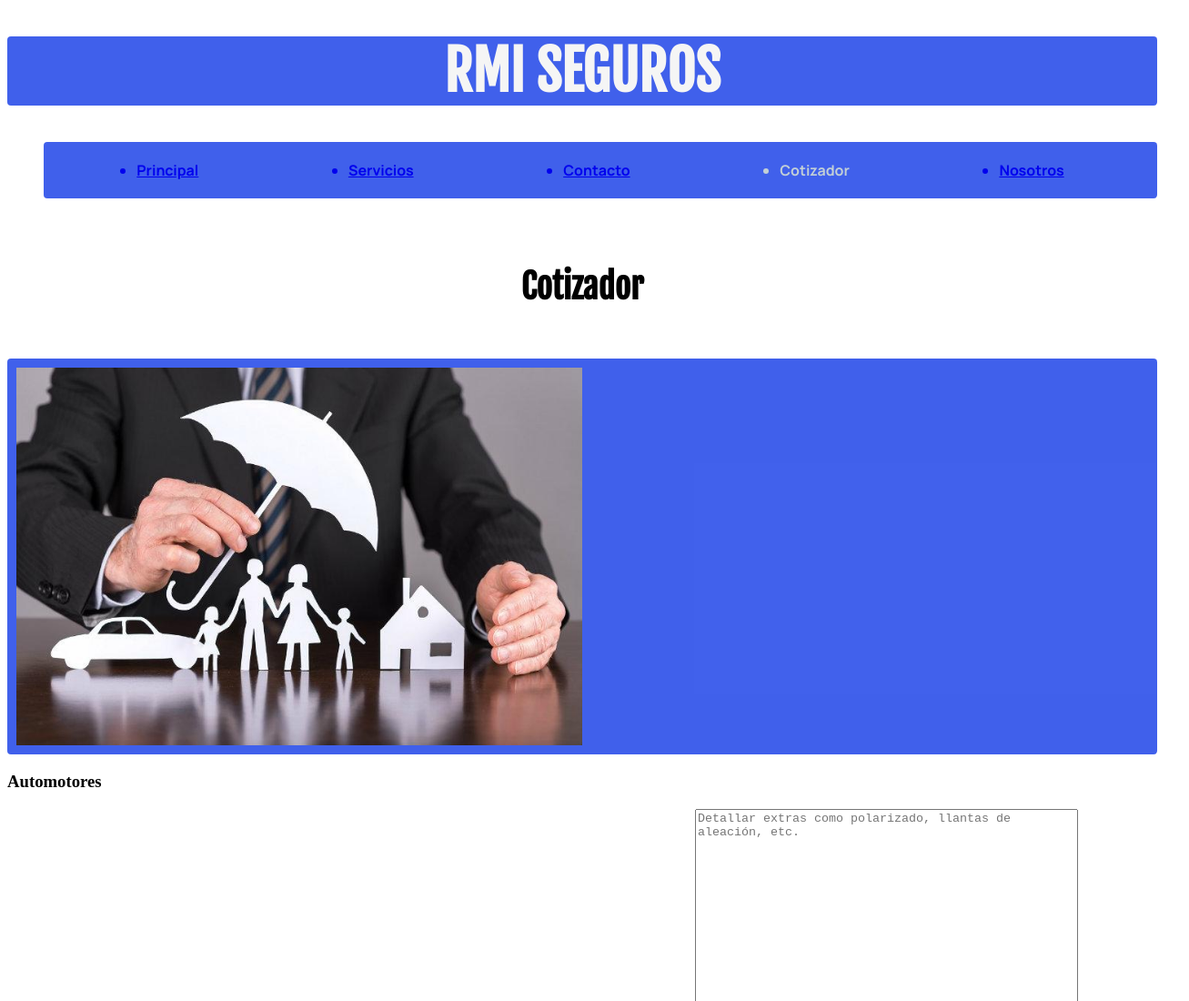
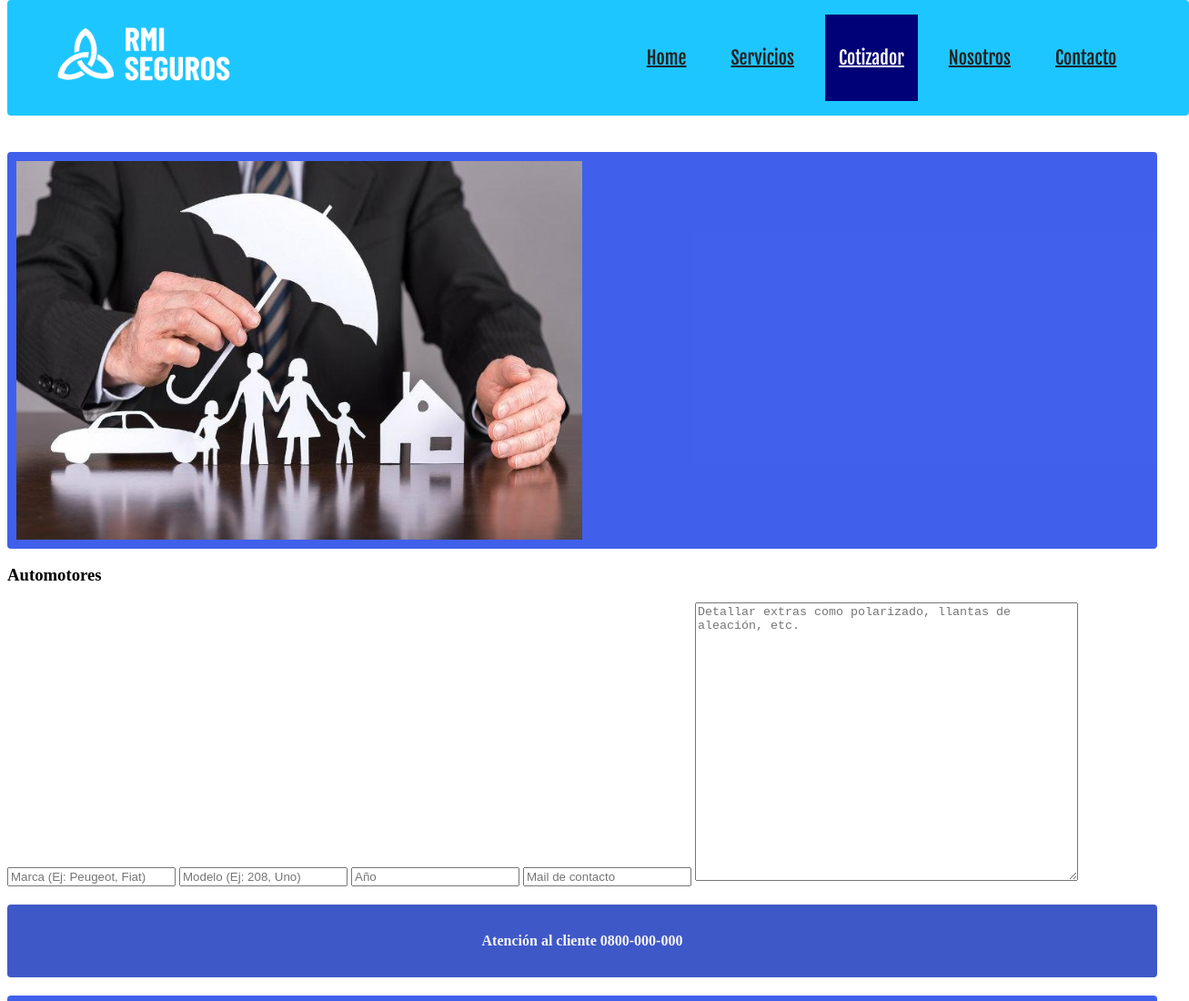
Before and after one commit to TomasIanno/Idea---Iannopollo-Pagani, a plain HTML site: page pages/Cotizador.html in a window 1280 px wide. Shown: the top 1100 px of the page at 91% size, 1307 px wide, since content can reach past the window. Drawn offline with Linux system fonts and the light colour scheme.

Commit message:
se agrega barra de navegación nueva, con logo y hover aplicado

```diff
--- a/css/styles.css
+++ b/css/styles.css
@@ -10,15 +10,67 @@
     border-radius: 4px;
 }
 
-.navbar{font-family: 'Manrope', sans-serif;
-    font-weight: 700;
-    display: flex;
-    justify-content: space-around;
-    flex-wrap: nowrap;
-    padding: 20px;
-    background-color: rgba(9, 50, 230, 0.774);
-    color: rgb(194, 207, 214);
+/* Barra de navegación */
+
+.navbar {
+	position: absolute;
+	top: 0;
+	left: 1;
+	width: 93.7%;
+	padding: 0 50px;
+	background: #1ec6ff;
     border-radius: 4px;
+}
+
+.navbar .navbarlogo {
+	display: block;
+	float: left;
+	padding-top: 25px;
+}
+
+.navbar .navbarlogo img {
+	width: 200px;
+	-webkit-transition: all 0.4s ease 0s;
+	-o-transition: all 0.4s ease 0s;
+	transition: all 0.4s ease 0s;
+}
+
+.navbar .menu-list {
+	list-style: none;
+	float: right;
+}
+
+.navbar .menu-list li {
+	display: inline;
+}
+
+.navbar .menu-list li a {
+	display: inline-block;
+	padding: 35px 15px;
+	margin-right: 15px;
+	color: #222;
+	position: relative;
+	font-family: "Fjalla One", sans-serif;
+	font-size: 20px;
+}
+
+.navbar .menu-list li a:hover,
+.navbar .menu-list li a.active {
+	color: #ffffff;
+}
+
+.navbar .menu-list a {
+	margin-right: 0;
+}
+
+.navbar .menu-list li.active a {
+	background: #007;
+	color: #ffffff;
+}
+
+.navbar .menu-list .current a:after {
+	width: 10px;
+	margin-left: -5px;
 }
 
 .h2{
--- a/pages/Cotizador.html
+++ b/pages/Cotizador.html
@@ -19,31 +19,29 @@
     <link rel="preconnect" href="https://fonts.googleapis.com">
     <link rel="preconnect" href="https://fonts.gstatic.com" crossorigin>
     <link href="https://fonts.googleapis.com/css2?family=Manrope:wght@700&display=swap" rel="stylesheet">
+    <style>
+        @import url('https://fonts.googleapis.com/css2?family=Fjalla+One&family=Manrope:wght@200;400;700&display=swap');
+    </style>
 
     <link rel="stylesheet" href="../css/styles.css">
 </head>
 
 <body>
-    <div class="titulos">
-        <h1>RMI SEGUROS</h1>
-    </div>
-    <UL>
-        <div class="navbar">
-            <a href="../index.html">
-                <li>Principal</li>
-            </a>
-            <a href="/pages/Servicios.html">
-                <li>Servicios</li>
-            </a>
-            <a href="/pages/Contacto.html">
-                <li>Contacto</li>
-            </a>
-            <li>Cotizador</li>
-            <a href="/pages/Nosotros.html">
-                <li>Nosotros</li>
-            </a>
-        </div>
-    </UL>
+    <!--BARRA SUPERIOR-->
+        <header class="navbar">
+            <div class="navbarlogo">
+                <img src="../img/Logo-RMI_Mesa de trabajo 1.png" alt="">
+            </div>
+            <nav>
+                <ul class="menu-list">
+                    <li><a href="../index.html">Home</a></li>
+                    <li><a href="servicios.html">Servicios</a></li>
+                    <li class="active"><a href="cotizador.html">Cotizador</a></li>
+                    <li><a href="nosotros.html">Nosotros</a></li>
+                    <li><a href="contacto.html">Contacto</a></li>
+                </ul>
+            </nav>
+        </header>
 
     <div class="h2">
         <h2>Cotizador
@@ -53,7 +51,7 @@
     </div>
     <h3>Automotores</h2>
 
-        <form action="" method="" enctype="">
+        <form class="formCotizador" action="" method="" enctype="">
             <label for="Marca"></label>
             <input type="text" id="Marca" name="Marca" value="" placeholder="Marca (Ej: Peugeot, Fiat)">
             <input type="text" id="Modelo" name="Modelo" placeholder="Modelo (Ej: 208, Uno)">
```
Also changed, not shown: index.html (+18 -26 lines), pages/Contacto.html (+17 -20 lines), pages/Nosotros.html (+18 -20 lines), pages/Servicios.html (+19 -20 lines), img/Logo-RMI_Mesa de trabajo 1.png (added).
